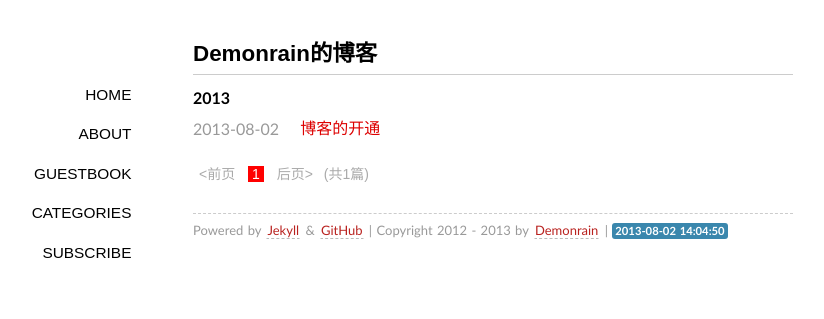
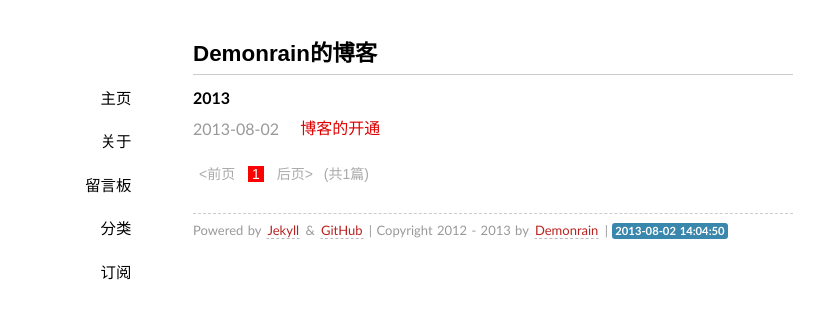
Before and after one commit to kenshinnet/blog, a Jekyll site: the page built from index.html, in a window 1280 px wide. Shown: the top 319 px of the page, without its empty margins (147-971 px from the left). Built offline with Jekyll 4.4.1, drawn with Linux system fonts in a browser that asks for light colours; some web fonts are replaced; Markdown is read by kramdown in place of the engine named in the settings; the list of posts is cut into pages by our own code; comment, search, counter and statistics services are not loaded.

Commit message:
汉化博客

```diff
--- a/_layouts/default.html
+++ b/_layouts/default.html
@@ -43,13 +43,13 @@
         <h1>{{ page.title }}</h1>
         </header>
         <nav>
-        <span><a title="home page" class="" href="{{ site.baseurl }}/">Home</a></span>
-        <span><a title="about" class="" href="{{ site.baseurl }}/about/">About</a></span>
-        <span><a title="guestbook" class="" href="{{ site.baseurl }}/guestbook/">Guestbook</a></span>
-        <span><a title="categories" class="" href="{{ site.baseurl }}/categories/">Categories</a></span>
+        <span><a title="home page" class="" href="{{ site.baseurl }}/">主页</a></span>
+        <span><a title="about" class="" href="{{ site.baseurl }}/about/">关于</a></span>
+        <span><a title="guestbook" class="" href="{{ site.baseurl }}/guestbook/">留言板</a></span>
+        <span><a title="categories" class="" href="{{ site.baseurl }}/categories/">分类</a></span>
         <!--<span><a title="tags" class="" href="{{ site.baseurl }}/tags/">Tags</a></span>-->
         <!--<span><a title="links" class="" href="{{ site.baseurl }}/links/">Links</a></span>-->
-        <span><a title="subscribe by RSS" class="" href="{{ site.baseurl }}/feed/">Subscribe</a></span>
+        <span><a title="subscribe by RSS" class="" href="{{ site.baseurl }}/feed/">订阅</a></span>
         </nav>
         <article class="content">
         {{ content }}
```
